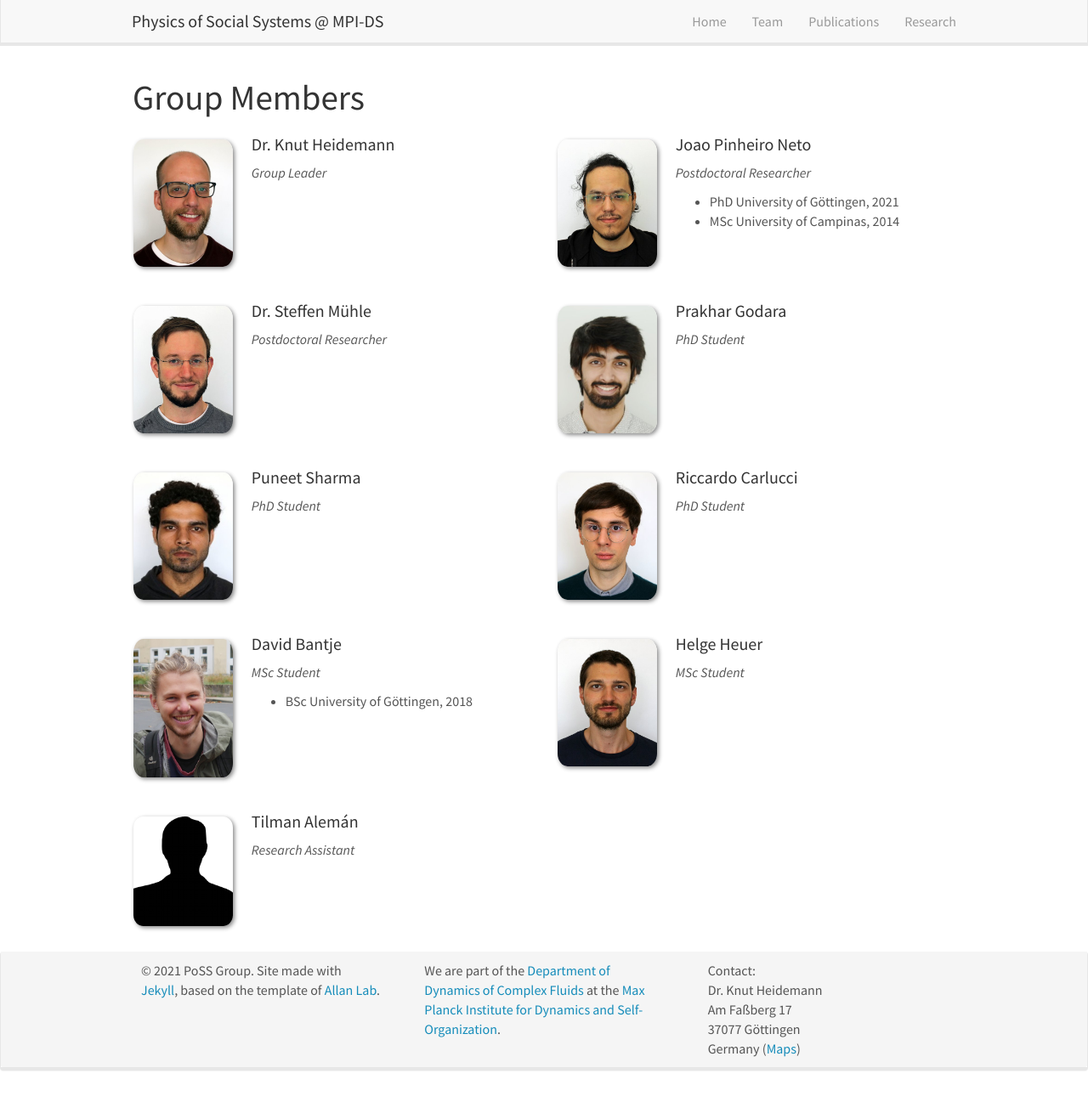
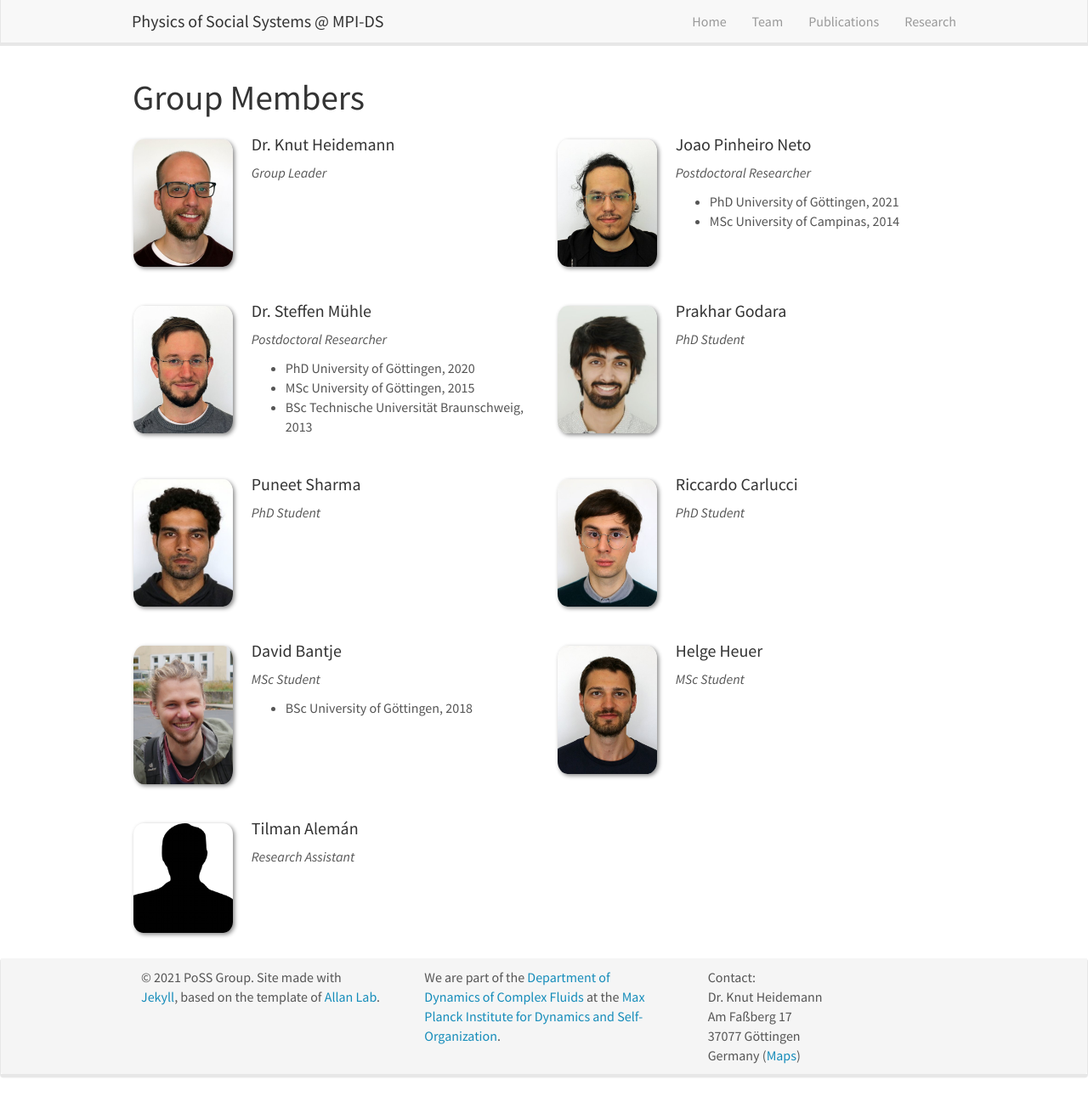
Before and after one commit to prakhargodara/poss-group.github.io, a Jekyll site: the page built from _pages/team.md, in a window 1280 px wide and 1290 px high. Shown: the whole window at 85% size. Built offline with Jekyll 4.4.1, drawn with Linux system fonts in a browser that asks for light colours; nearby versions of some CDN libraries.

Commit message:
added personal information

```diff
--- a/_data/team_members.yml
+++ b/_data/team_members.yml
@@ -23,11 +23,11 @@
 - name: Dr. Steffen Mühle
   photo: steffen_muhle.jpg
   info: Postdoctoral Researcher
-  email:
-  number_educ: 0
-  education1:
-  education2:
-  education3:
+  email: steffen.muehle@ds.mpg.de
+  number_educ: 3
+  education1: PhD University of Göttingen, 2020
+  education2: MSc University of Göttingen, 2015
+  education3: BSc Technische Universität Braunschweig, 2013
   education4:
   education5:
 
```
